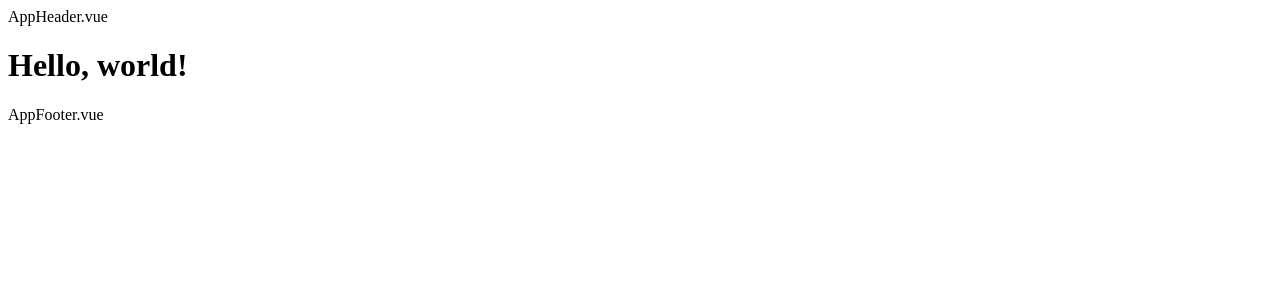
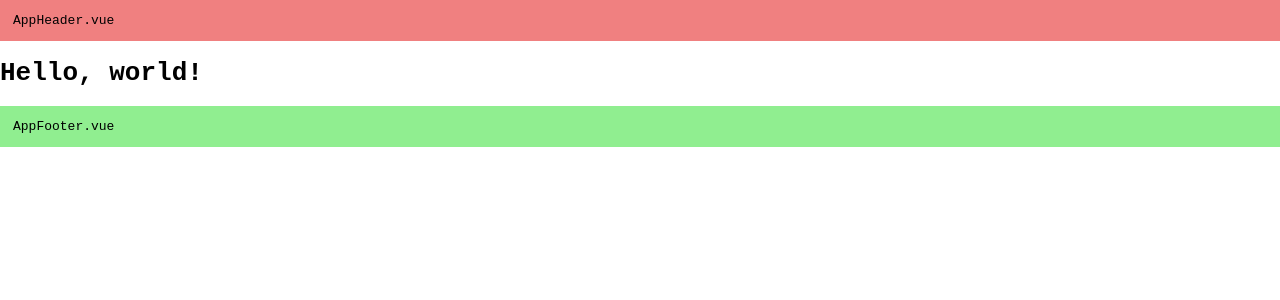
Before and after one commit to PedroClerici/vue-reference, a Vue app: page / in a window 1280 px wide. Shown: the top 300 px of the page. Built offline with nearby package versions, Linux system fonts and the light colour scheme.

Commit message:
Added style tags

```diff
--- a/src/App.vue
+++ b/src/App.vue
@@ -1,5 +1,5 @@
 <script>
-  // Importing component locally
+  // Importing component locall y
   import AppHeader from '@components/AppHeader.vue'
 
   export default {
@@ -16,7 +16,21 @@
 </script>
 
 <template>
-  <AppHeader/>
-    <h1>Hello, {{ message }}!</h1>
-  <AppFooter/>
+    <AppHeader/>
+    <div class="container">
+        <h1>Hello, {{ message }}!</h1>
+    </div>
+    <AppFooter/>
 </template>
+
+<style>
+  /* Global styles */
+  * {
+    font-family: monospace;
+  }
+
+  body, html {
+    padding: 0;
+    margin: 0;
+  }
+</style>
--- a/src/components/AppFooter.vue
+++ b/src/components/AppFooter.vue
@@ -5,5 +5,13 @@
 </script>
 
 <template>
-  <footer>AppFooter.vue</footer>
+  <div>AppFooter.vue</div>
 </template>
+
+<style scoped>
+  /* Scoped styles */
+  div {
+    background-color: lightgreen;
+    padding: 1rem;
+  }
+</style>
--- a/src/components/AppHeader.vue
+++ b/src/components/AppHeader.vue
@@ -5,5 +5,13 @@
 </script>
 
 <template>
-  <header>AppHeader.vue</header>
+  <div>AppHeader.vue</div>
 </template>
+
+<style scoped>
+  /* Scoped styles */
+  div {
+    background-color: lightcoral;
+    padding: 1rem;
+  }
+</style>
```
